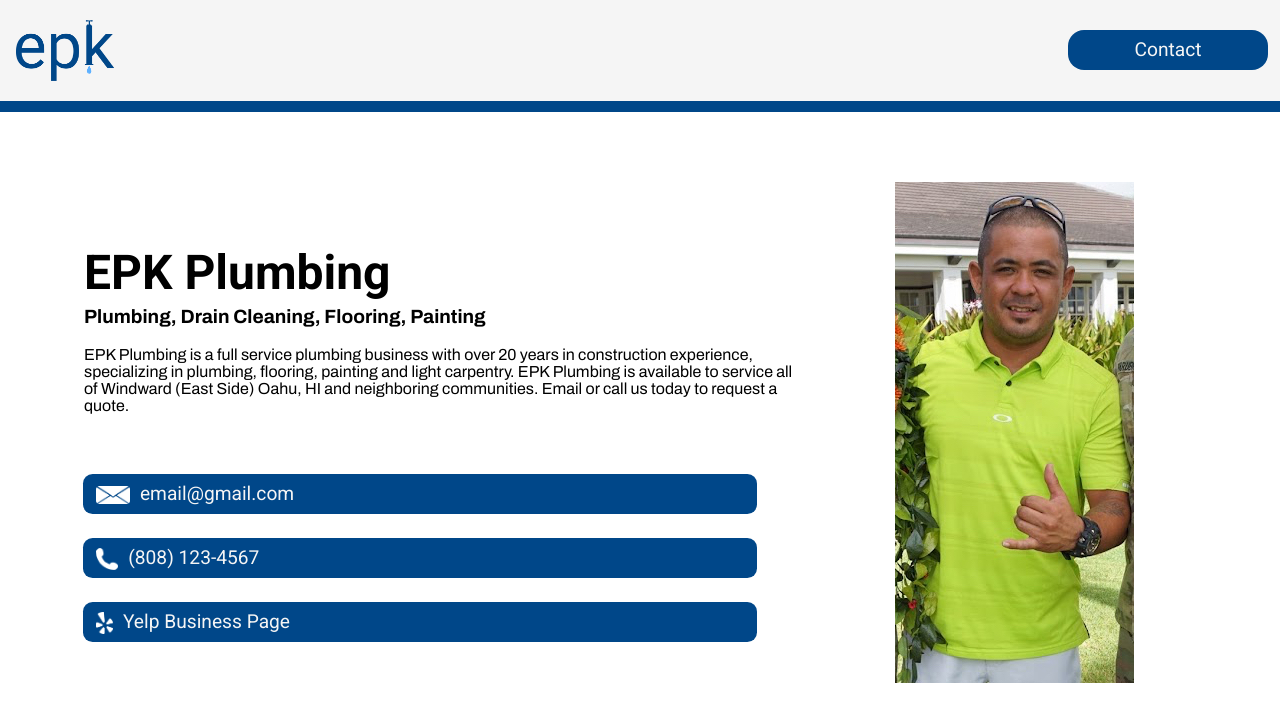
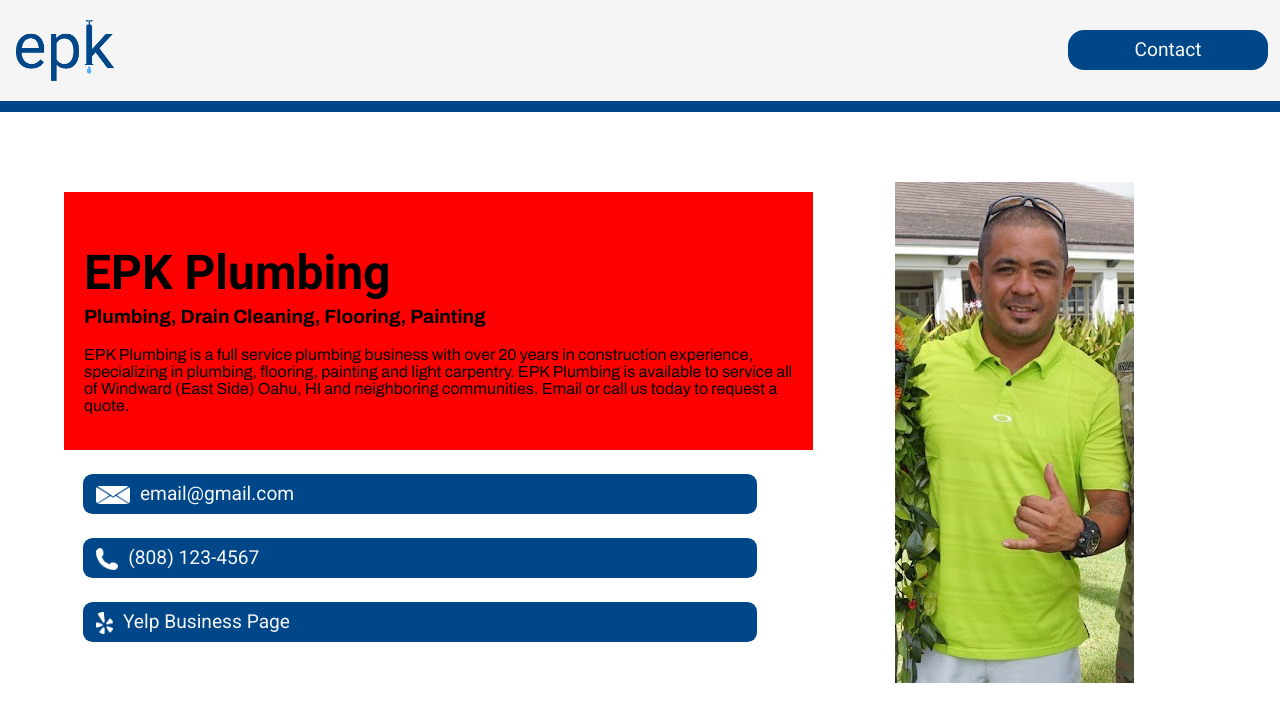
Before and after one commit to eparubrub/epk_plumbing, a React (Create React App) app: page / in a window 1280 px wide. Shown: the top 722 px of the page. Built offline with nearby package versions, Linux system fonts and the light colour scheme.

Commit message:
correction to css calculation

```diff
--- a/src/index.css
+++ b/src/index.css
@@ -106,11 +106,12 @@ body {
 }
 
 .main-description{
-  height: calc(45vh / 5vw);
+  height: 22.5;
   min-width: 300px;
   position: relative;
   margin-top: 10vh;
   padding: 20px;
+  background-color: red;
 }
 
 h1 {
```
